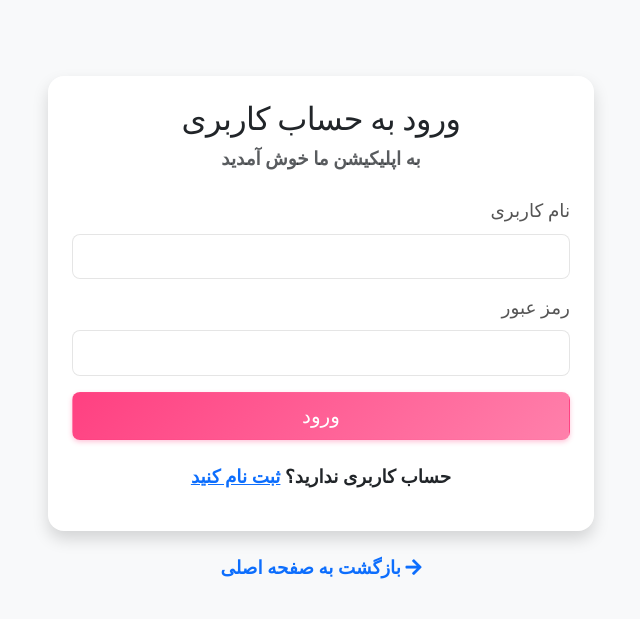
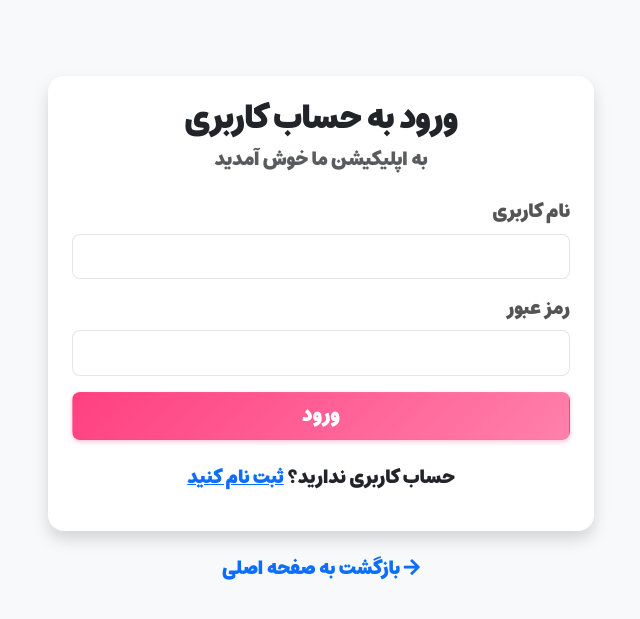
Before and after one commit to AMin-s-Z/Our-cozy-corner, a Django app: page /login/?next=/goals/1/ in a window 1280 px wide. Shown: the top 619 px of the page, without its empty margins (319-959 px from the left). Run offline with Django 5.2, Linux system fonts and the light colour scheme; some libraries are stand-ins or nearby versions; some web fonts are replaced.

Commit message:
sec/fonts asdaser

```diff
--- a/static/css/style.css
+++ b/static/css/style.css
@@ -41,10 +41,9 @@ html {
 }
 
 @font-face {
-    font-family: 'IRANSans';
-    /*src: url('/static/fonts/IRANSans.woff2') format('woff2'),*/
-    /*     url('/static/fonts/IRANSans.woff') format('woff'),*/
-    /*     url('/static/fonts/irsans.ttf') format('truetype');*/
+    font-family: 'Estedad';
+    src: url('/static/fonts/Estedad-Black.woff2') format('woff2'),
+         url('/static/fonts/Estedad[wght,kshd].woff2') format('woff2');
     font-weight: normal;
     font-style: normal;
 }
@@ -92,7 +91,7 @@ body {
 
 /* Prevent FOIT (Flash of Invisible Text) */
 @font-face {
-    font-family: 'IRANSans';
+    font-family: 'Estedad';
     font-display: swap;
 }
 
```
Also changed, not shown: static/fonts/Estedad-Black.woff2 (added), static/fonts/Estedad[wght,kshd].woff2 (added), static/fonts/Vazirmatn-Light.woff2 (deleted), static/fonts/irsans.ttf (deleted), static/fonts/irsansb.ttf (deleted), 3 other files.
